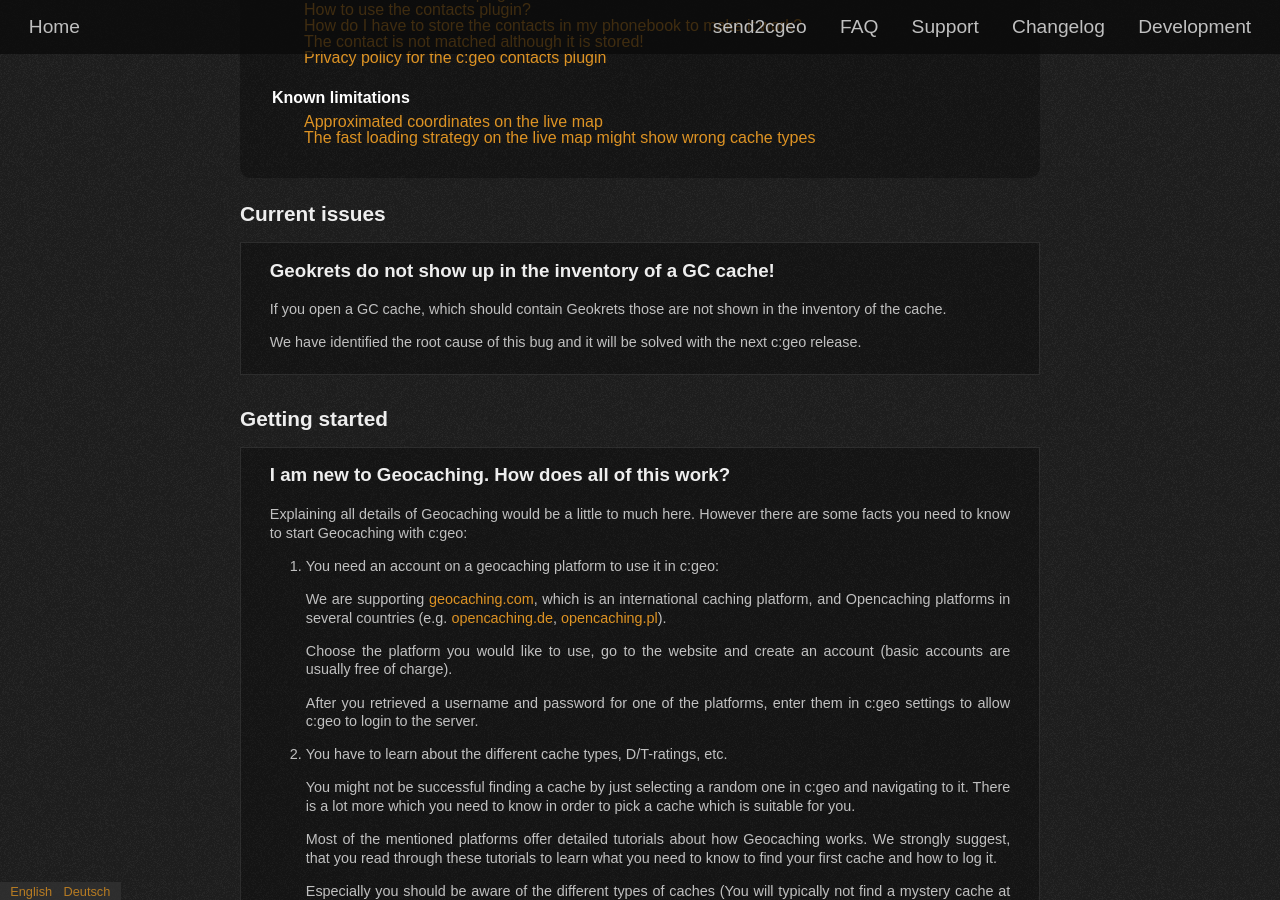
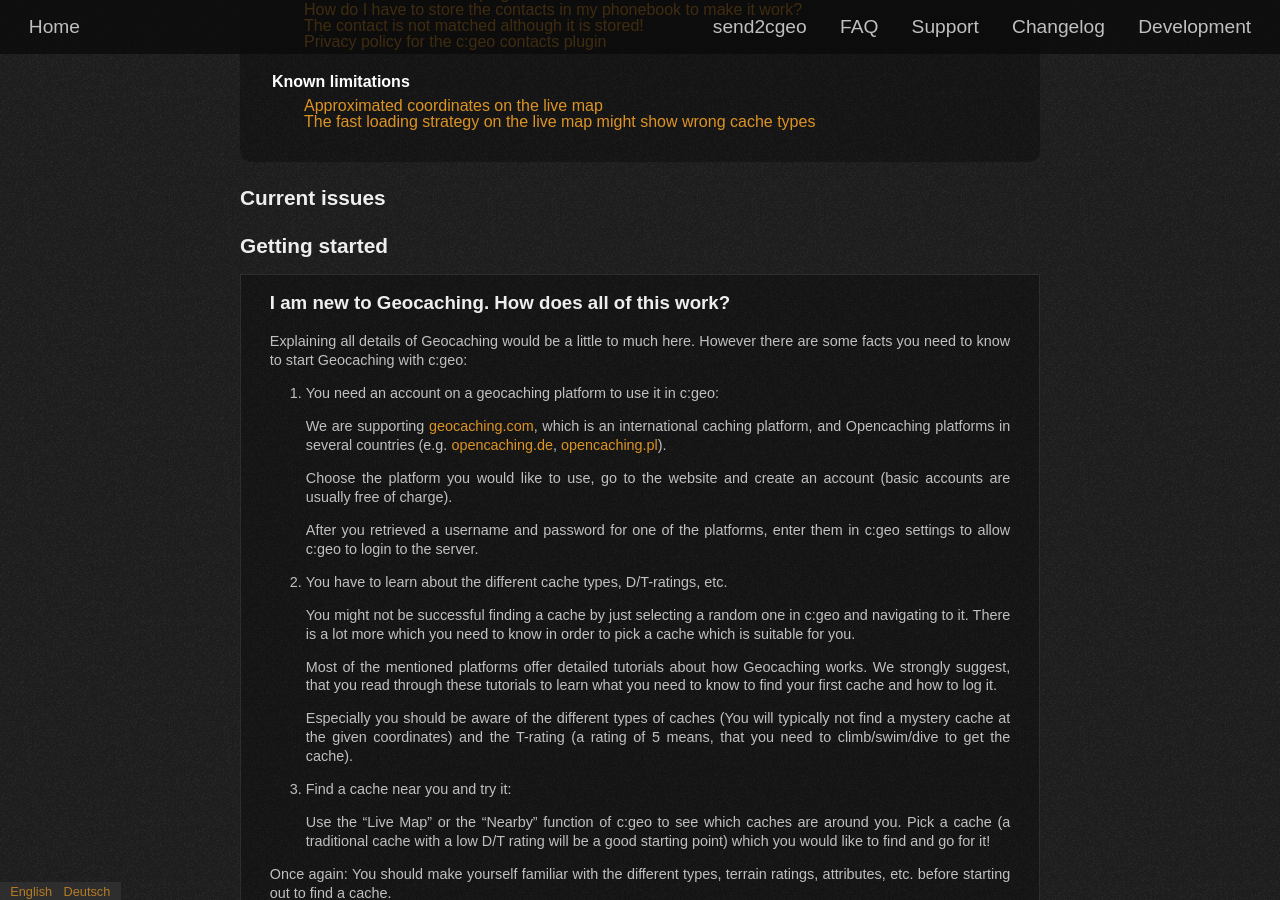
Before and after one commit to cgeo/cgeo.github.io, a Jekyll site: the page built from faq.html, in a window 1280 px wide and 900 px high, scrolled down 2511 px. Built offline with Jekyll 4.4.1, drawn with Linux system fonts in a browser that asks for light colours; some web fonts are replaced; some of the changed text lies outside the part shown.

Commit message:
Remove temporary problem

```diff
--- a/_data/faq.yml
+++ b/_data/faq.yml
@@ -2,21 +2,6 @@
   title:
       en: Current issues
       de: Aktuelle Probleme
-  items:
-      - id: 6337
-        en:
-            title: Geokrets do not show up in the inventory of a GC cache!
-            content: |
-                If you open a GC cache, which should contain Geokrets those are not shown in the inventory of the cache.
-
-                We have identified the root cause of this bug and it will be solved with the next c:geo release.
-        de:
-            title: Geokrets werden im Inventar von GC-Caches nicht angezeigt!
-            content: |
-                Wenn du einen GC-Cache öffnest, der Geokrets enthalten sollte, werden sie im Inventar des Caches nicht angezeigt.
-
-                Wir haben die Ursache des Fehlers gefunden und werden diesen in der nächsten c:geo Version beheben.
-
 
 - id: getting-started
   title:
```
